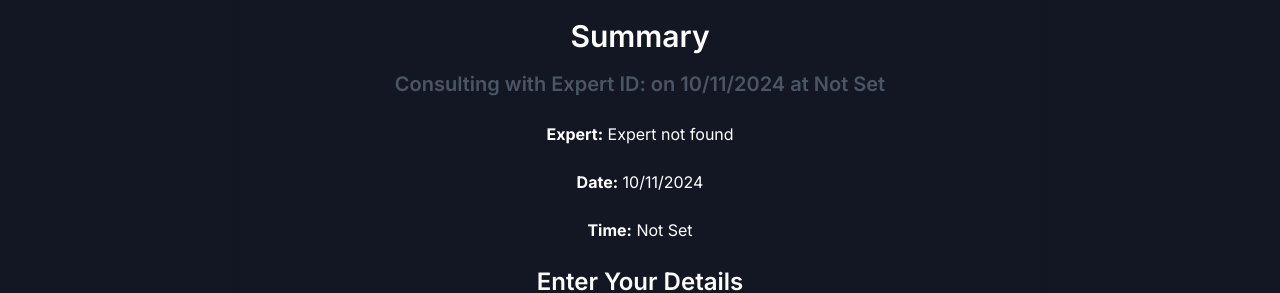
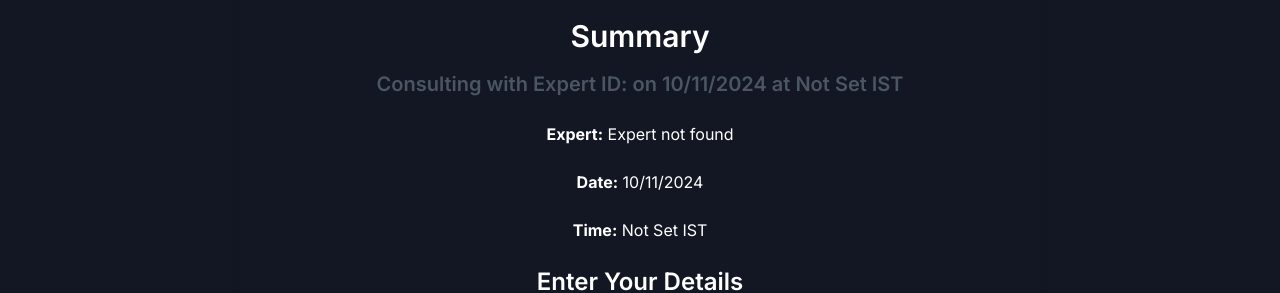
Before and after one commit to ali07ali07/AeroCOG, a Next.js app: page /checkout in a window 1280 px wide. Shown: the part 452-745 px from the top of the page. Built offline with nearby package versions, Linux system fonts and the light colour scheme; no server answers; sample sign-in values are in the browser's storage.

Commit message:
fixed heroku error finally

```diff
--- a/src/app/checkout/page.tsx
+++ b/src/app/checkout/page.tsx
@@ -1,31 +1,28 @@
-"use client";
-import React, { Suspense, useState, useEffect } from 'react';
-import { useRouter } from 'next/navigation';
-import { useSearchParams } from 'next/navigation';
-import { getAuth, onAuthStateChanged } from 'firebase/auth';
-import { collection, addDoc } from 'firebase/firestore';
-import { db } from '../../components/firebase';
-import { format } from 'date-fns';
-import { toZonedTime } from 'date-fns-tz';
-import Breadcrumb from '../../components/Common/Breadcrumb';
-import expertsData from '@/data/expertsData';
+'use client';
+import { useState, useEffect } from "react";
+import { useRouter } from "next/navigation";
+import { getAuth, onAuthStateChanged } from "firebase/auth";
+import { collection, addDoc } from "firebase/firestore";
+import { db } from "../../components/firebase";
+import { format } from "date-fns";
+import { toZonedTime } from 'date-fns-tz'; // Import the conversion function
+import Breadcrumb from "../../components/Common/Breadcrumb";
+import expertsData from "@/data/expertsData";
 
 const CheckoutPage = () => {
   const pageName = "Checkout";
   const description = "Review your consultation details and complete the booking process.";
   const router = useRouter();
-  const searchParams = useSearchParams();
-  const expertId = searchParams.get('expertId');
-  const dateString = searchParams.get('date');
-  const time = searchParams.get('time');
 
+  const [searchParams, setSearchParams] = useState(null); // Initialize as null
   const [userName, setUserName] = useState('');
   const [userEmail, setUserEmail] = useState('');
   const [whatsappNumber, setWhatsappNumber] = useState('');
   const [loading, setLoading] = useState(false);
   const [user, setUser] = useState(null);
-  const [expert, setExpert] = useState(null);
+  const [expert, setExpert] = useState(null); // State for expert data
 
+  // Fetch user data and expert data
   useEffect(() => {
     const auth = getAuth();
     const unsubscribe = onAuthStateChanged(auth, (user) => {
@@ -38,21 +35,32 @@ const CheckoutPage = () => {
       }
     });
 
+    // This effect will now run on the client side only
+    const urlParams = new URLSearchParams(window.location.search);
+    const expertId = urlParams.get('expertId');
+    const dateString = urlParams.get('date');
+    const time = urlParams.get('time');
+
+    setSearchParams({ expertId, dateString, time }); // Set the state with the search params
+
     if (expertId) {
       const selectedExpert = expertsData.find((e) => e.id === expertId);
       setExpert(selectedExpert);
     }
 
     return () => unsubscribe();
-  }, [expertId]);
+  }, [router]);
 
   const handleSubmit = async (e) => {
     e.preventDefault();
     setLoading(true);
 
+    const { expertId, dateString, time } = searchParams || {};
+
+    // Validate and prepare data for Firestore
     const isValidDate = dateString && !isNaN(Date.parse(dateString));
-    const validDate = isValidDate ? new Date(dateString) : new Date();
-    const validTime = time || 'Not Set';
+    const validDate = isValidDate ? new Date(dateString) : new Date(); // Keep as Date object
+    const validTime = time || 'Not Set'; // Fallback to 'Not Set' if time is not provided
 
     if (!userName || !whatsappNumber) {
       alert("Please fill in all the details.");
@@ -60,9 +68,11 @@ const CheckoutPage = () => {
       return;
     }
 
+    // Combine date and time
     const [hours, minutes] = validTime.split(':');
-    validDate.setHours(parseInt(hours, 10), parseInt(minutes, 10));
+    validDate.setHours(parseInt(hours, 10), parseInt(minutes, 10)); // Set the time in the Date object
 
+    // Convert to IST (Indian Standard Time: UTC +5:30)
     const istDate = toZonedTime(validDate, 'Asia/Kolkata');
 
     const appointment = {
@@ -71,7 +81,7 @@ const CheckoutPage = () => {
       userName,
       userEmail,
       whatsappNumber,
-      date: istDate.toISOString(),
+      date: istDate.toISOString(), // Save as ISO string (with correct date and time in IST)
       time: validTime,
       createdAt: new Date().toISOString(),
     };
@@ -90,24 +100,33 @@ const CheckoutPage = () => {
     }
   };
 
+  // Make sure to only render the page once searchParams are set (client-side)
+  if (!searchParams) {
+    return <p>Loading...</p>; // Add a loading state until we have search parameters
+  }
+
+  const { dateString, time } = searchParams;
+
+  // Format the date from URL (which is in ISO string format)
   const formattedDate = dateString ? new Date(dateString) : new Date();
   const isValidDate = formattedDate && !isNaN(formattedDate.getTime());
   const finalDate = isValidDate ? formattedDate : new Date();
 
-  const formattedTime = time || 'Not Set';
+  const formattedTime = time || 'Not Set';  // Use 'Not Set' as fallback if no time is provided
 
+  // Format the date and time
   const displayDate = format(finalDate, 'dd/MM/yyyy');
-  const displayTime = formattedTime;
+  const displayTime = formattedTime;  // You can use 'HH:mm' format if you prefer 24-hour format
 
   return (
-    <Suspense fallback={<div>Loading...</div>}>
+    <>
       <Breadcrumb pageName={pageName} description={description} />
       <div className="checkout-page-wrapper">
         <div className="checkout-page-container mt-36 p-8 max-w-4xl mx-auto rounded-lg shadow-lg">
           <h3 className="text-3xl font-semibold text-center">Summary</h3>
           {isValidDate ? (
             <h4 className="text-xl text-center text-gray-600 mt-4">
-              Consulting with Expert ID: {expertId} on {displayDate} at {displayTime}
+              Consulting with Expert ID: {searchParams.expertId} on {displayDate} at {displayTime} IST
             </h4>
           ) : (
             <h4 className="text-xl text-center text-red-600 mt-4">Invalid Date</h4>
@@ -115,11 +134,12 @@ const CheckoutPage = () => {
 
           <div className="consultation-summary mt-6">
             <div className="text-center mb-4">
+              {/* Displaying expert's name dynamically */}
               <p><strong>Expert:</strong> {expert ? `Dr. ${expert.name}` : 'Expert not found'}</p>
               <br />
               <p><strong>Date:</strong> {isValidDate ? displayDate : 'Invalid date'}</p>
               <br />
-              <p><strong>Time:</strong> {displayTime}</p>
+              <p><strong>Time:</strong> {displayTime} IST</p>
             </div>
           </div>
 
@@ -135,6 +155,7 @@ const CheckoutPage = () => {
                 disabled
                 style={{ cursor: 'not-allowed' }}
               />
+              <p className="text-red-600 text-sm mt-1">Change your name on profile page</p>
             </div>
 
             <div className="input-group">
@@ -147,6 +168,7 @@ const CheckoutPage = () => {
                 disabled
                 style={{ cursor: 'not-allowed' }}
               />
+              <p className="text-red-600 text-sm mt-1">You cannot change your email ID!</p>
             </div>
             <div className="input-group">
               <label htmlFor="whatsappNumber" className="block">WhatsApp Number</label>
@@ -173,7 +195,7 @@ const CheckoutPage = () => {
           </form>
         </div>
       </div>
-    </Suspense>
+    </>
   );
 };
 
--- a/src/app/consult/page.tsx
+++ b/src/app/consult/page.tsx
@@ -32,7 +32,7 @@ const ConsultPageContent = () => {
   }, [expertId, expertName, router]);
 
   if (!selectedExpert) {
-    return <p>Loading expert details...</p>;
+    return <p style={{ marginTop: '200px', marginBottom: '200px', textAlign: 'center' }}>Loading expert details...</p>;
   }
 
   return (
```
